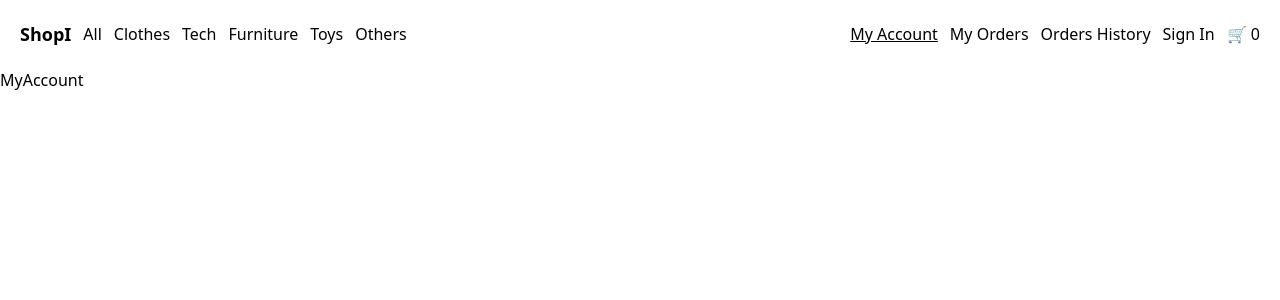
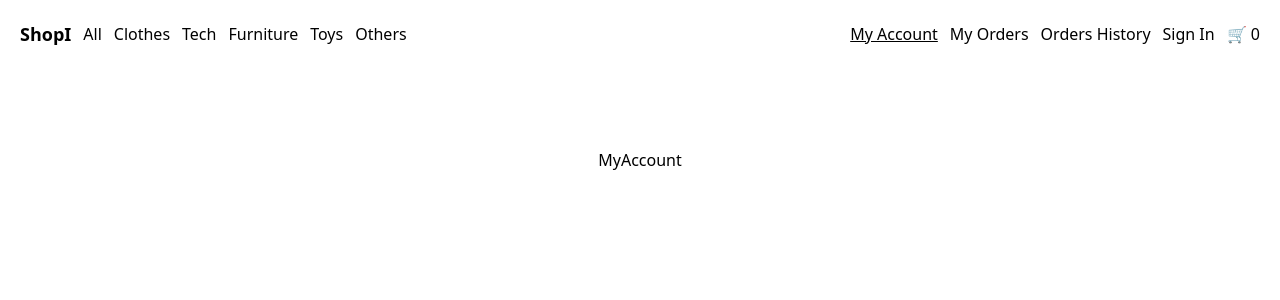
Before and after one commit to jeyg20/online-store, a React (Vite) app: page /my-account in a window 1280 px wide. Shown: the top 300 px of the page. Built offline with nearby package versions, Linux system fonts and the light colour scheme.

Commit message:
Refactor MyAccount component to use Layout component

```diff
--- a/src/Pages/MyAccount/index.jsx
+++ b/src/Pages/MyAccount/index.jsx
@@ -1,6 +1,8 @@
+import Layout from "../../Components/Layout"
+
 function MyAccount() {
   return (
-    <div>MyAccount</div>
+    <Layout>MyAccount</Layout>
   )
 }
 
```
